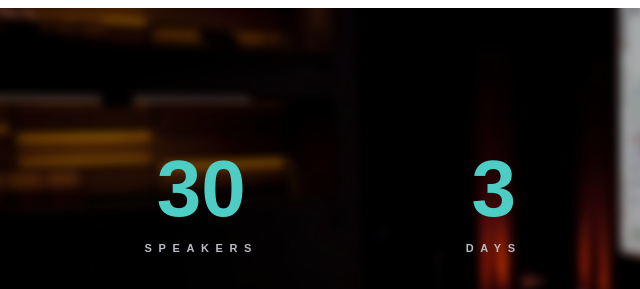
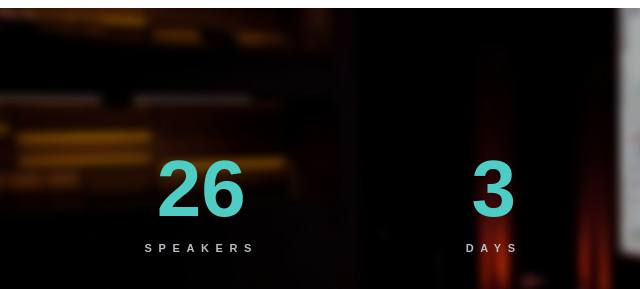
Before and after one commit to devconfpl/website-2017, a plain HTML site: page index.html in a window 1280 px wide. Shown: the part 1920-2209 px from the top of the page, 0-640 px from the left. Drawn offline with Linux system fonts and the light colour scheme; some packages are replaced by stand-ins of ours; a web font is replaced by a local one.

Commit message:
30 speakers -> 26 speakers.

```diff
--- a/index.html
+++ b/index.html
@@ -214,7 +214,7 @@
 					<div class="counter-block counter-block-no-border">
 						<div class="counter-box">
 							<div class="counter-content">
-								<span class="count" data-from="0" data-to="30">0</span>
+								<span class="count" data-from="0" data-to="26">0</span>
 
 								<p class="title">speakers</p>
 							</div>
```
